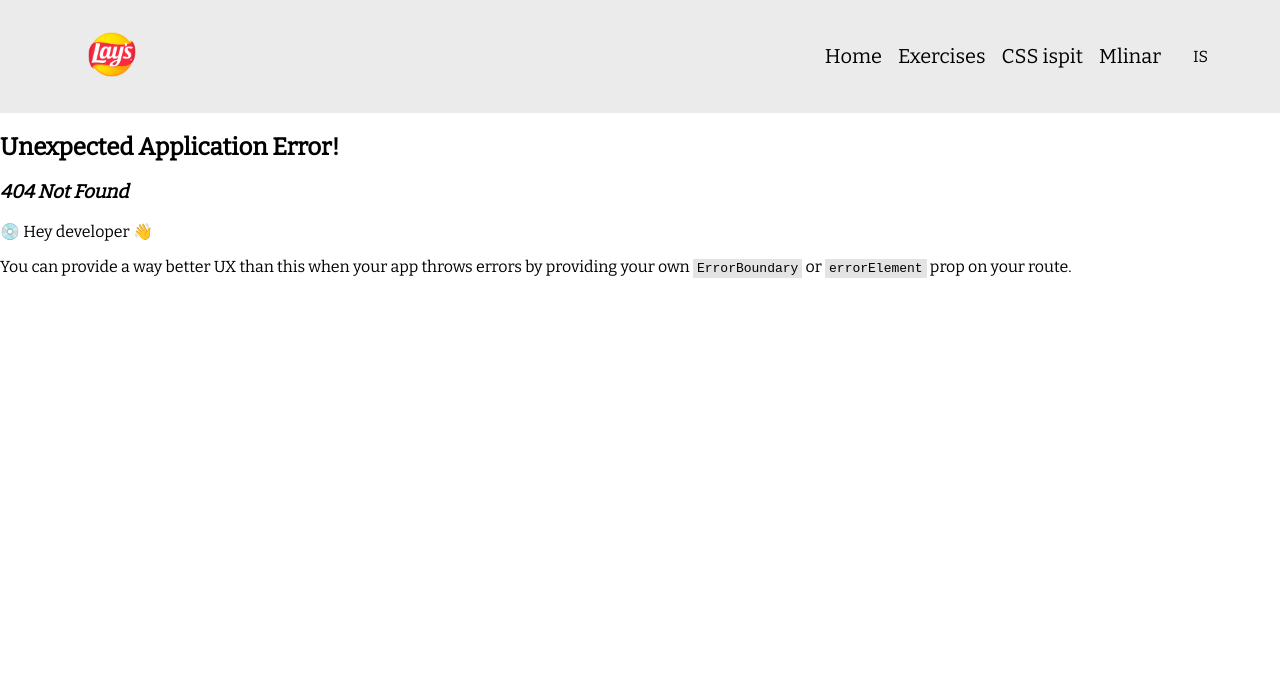
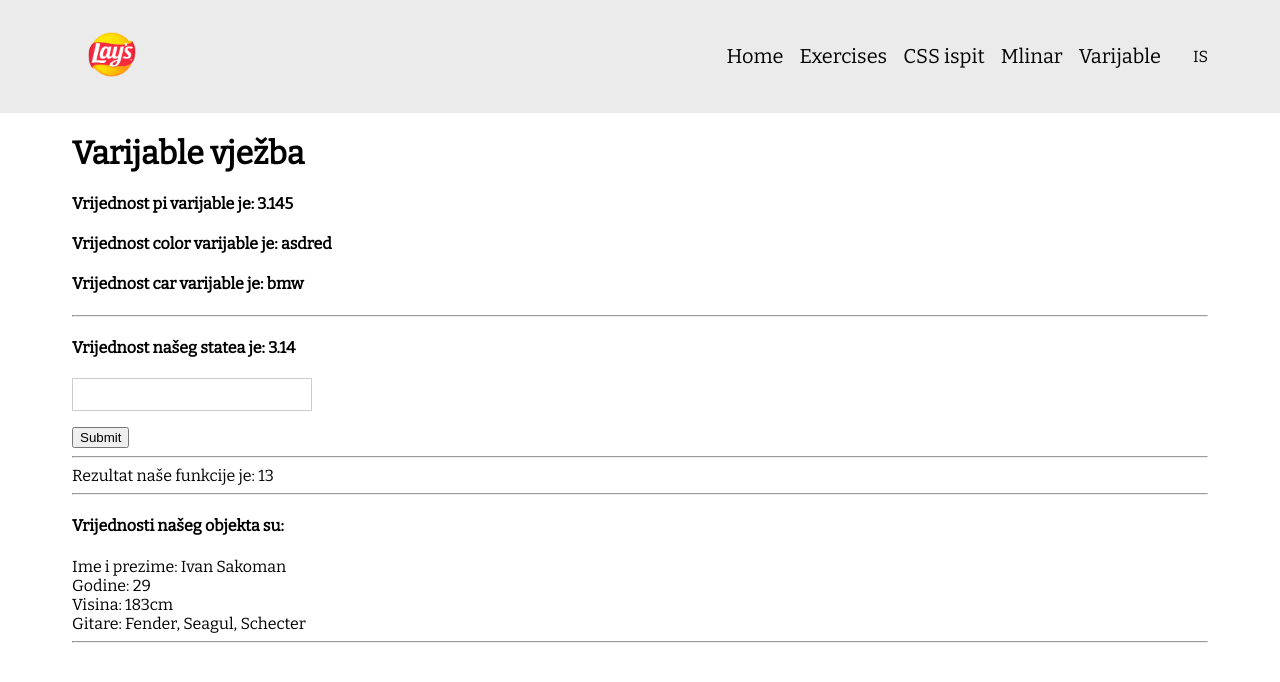
Before and after one commit to algebra-isakoman/react-app, a React (Vite) app: page /varijable in a window 1280 px wide. Before the commit this address had no page. Shown: the top 682 px of the page. Built offline with nearby package versions, Linux system fonts and the light colour scheme.

Commit message:
Add variable page

```diff
--- a/src/App.tsx
+++ b/src/App.tsx
@@ -4,6 +4,7 @@
 import Home from "./pages/home";
 import Ispit from "./pages/ispit";
 import Mlinar from "./pages/mlinar";
+import Varijable from "./pages/varijable";
 
 import "./styles/styles.scss";
 
@@ -25,6 +26,10 @@
       path: "/mlinar",
       element: <Mlinar />,
     },
+    {
+      path: "/varijable",
+      element: <Varijable />,
+    },
   ]);
 
   return (
--- a/src/components/header.tsx
+++ b/src/components/header.tsx
@@ -22,6 +22,9 @@
             <a className="header__nav__item" href="/mlinar">
               Mlinar
             </a>
+            <a className="header__nav__item" href="/varijable">
+              Varijable
+            </a>
           </nav>
           <div>IS</div>
         </div>
--- /dev/null
+++ b/src/pages/varijable.tsx
@@ -0,0 +1,99 @@
+import { useState } from "react";
+
+type UserType = {
+  name: string;
+  lastName: string;
+  age: number;
+  height: string;
+  guitars: {
+    prva: string;
+    druga: string;
+    treca: string;
+  };
+};
+
+const Varijable = () => {
+  const [value, setValue] = useState<number>(3.14);
+
+  const pi: number = 3.14;
+  const number: number = 4;
+  let color: string = "red";
+  //dostupne marke automobila
+  let car: "bmw" | "audi" | "ferarri" = "bmw";
+
+  const obj: UserType = {
+    name: "Ivan",
+    lastName: "Sakoman",
+    age: 29,
+    height: "183cm",
+    guitars: {
+      prva: "Fender",
+      druga: "Seagul",
+      treca: "Schecter",
+    },
+  };
+
+  color = "green";
+  color = "asd";
+
+  //obije vrijednosti moraju biti true, kako bi program ušao u if statement
+  if (pi & number) {
+    console.log(pi);
+  }
+  //samo jedna od varijabli treba biti true
+  if (pi | number) {
+  }
+
+  const addOnOurValue = (ourValue: number, secondNumber: number) => {
+    return number + ourValue + secondNumber;
+  };
+
+  const handleValue = () => {
+    const input = document.getElementsByClassName(
+      "input"
+    )[0] as HTMLInputElement;
+    console.log(input.value);
+    setValue(Number(input.value));
+  };
+
+  //Zadatak:
+  //Definiraj varijablu za ime nekog voća
+  //Definiraj varijablu za kalorijsku vrijdnost toga voća
+  //definiraj varijablu za boju toga voća
+  //definiraj varijablu za jestivost toga voća (da ili ne)
+  //Kreiraj tablicu sa podatcima o kreiranom voću
+
+  return (
+    <div className="container">
+      <h1>Varijable vježba</h1>
+      <div>
+        <h4>Vrijednost pi varijable je: {pi + "5"}</h4>
+        <h4>Vrijednost color varijable je: {color + "red"}</h4>
+        <h4>Vrijednost car varijable je: {car}</h4>
+      </div>
+      <hr />
+      <div>
+        <h4>Vrijednost našeg statea je: {value}</h4>
+        <input className="input" type="number" />
+        <button onClick={() => handleValue()}>Submit</button>
+      </div>
+      <hr />
+      <div>Rezultat naše funkcije je: {addOnOurValue(4, 5)}</div>
+      <hr />
+      <div>
+        <h4>Vrijednosti našeg objekta su:</h4>
+        <div>
+          Ime i prezime: {obj.name} {obj.lastName}
+        </div>
+        <div>Godine: {obj.age}</div>
+        <div>Visina: {obj.height}</div>
+        <div>
+          Gitare: {obj.guitars.prva}, {obj.guitars.druga}, {obj.guitars.treca}
+        </div>
+      </div>
+      <hr />
+    </div>
+  );
+};
+
+export default Varijable;
```
